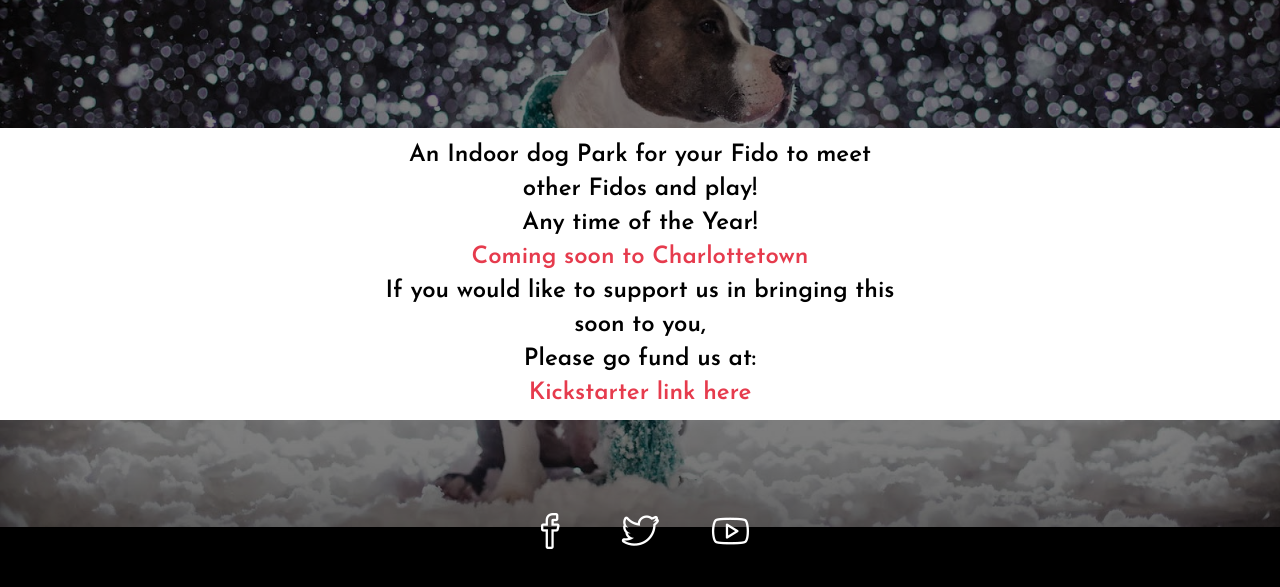
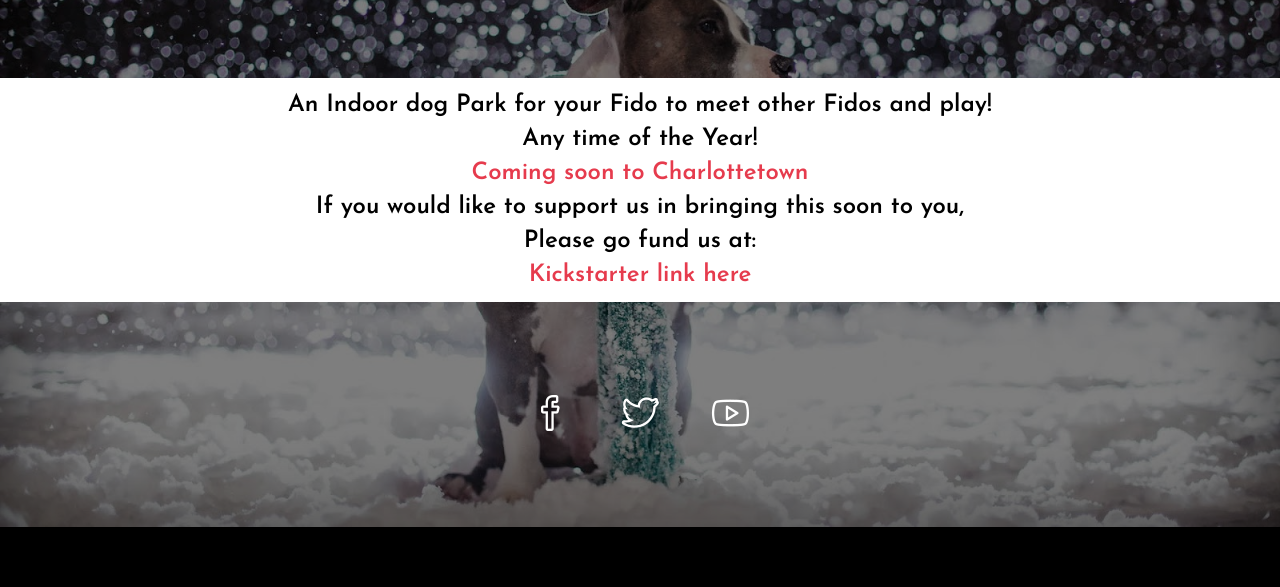
Before and after one commit to doggoworldpei/doggoworldpei.github.io, a plain HTML site: page index.html in a window 1280 px wide. Shown: the part 273-860 px from the top of the page. After the commit the page ends 800 px from the top, so only its background shows below. Drawn offline with Linux system fonts and the light colour scheme; a web font is replaced by a local one.

Commit message:
Fix Message content padding issue
Fixed the coming soon message alignment

```diff
--- a/tools/style.css
+++ b/tools/style.css
@@ -79,7 +79,7 @@ h2 strong.sep-two{
 	width: 100%;
 	background: #ffffff;
 	padding: 10px 0;
-	margin: 50px 0;
+	margin: 0px 0;
 }
 
 #middle p{
@@ -87,7 +87,7 @@ h2 strong.sep-two{
 	font-size: 24px;
 	color: #000000;
 	line-height: 34px;
-	padding: 0 30%;
+	padding: 0 0%;
 }
 
 #middle p span{
@@ -187,7 +187,7 @@ background-position: -180px -62px;
 	}
 
 	#middle{
-		margin: 50px 0 20px 0;
+		margin: 10px 0 20px 0;
 		width: 90%;
 		padding: 5%;
 	}
```
